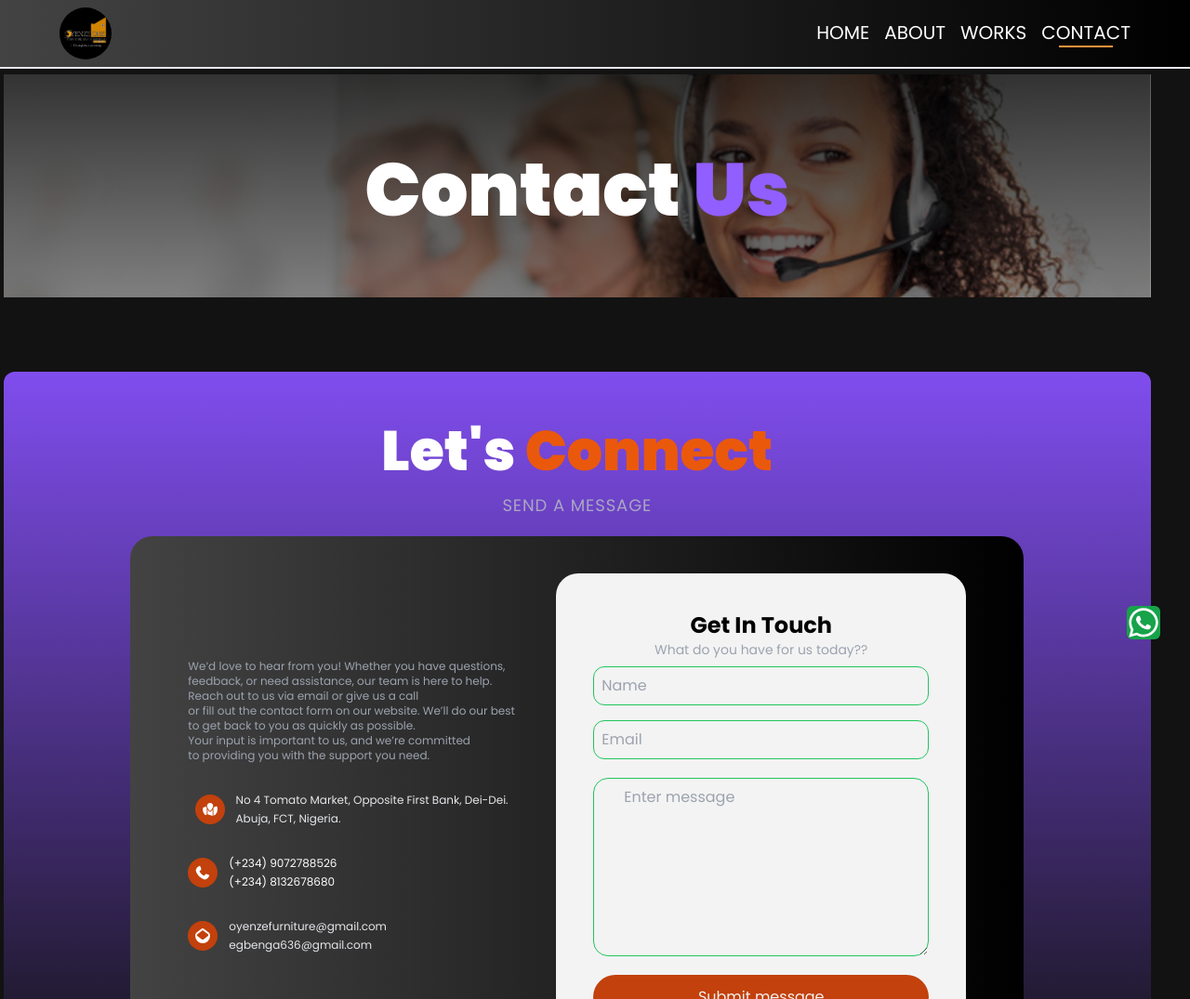
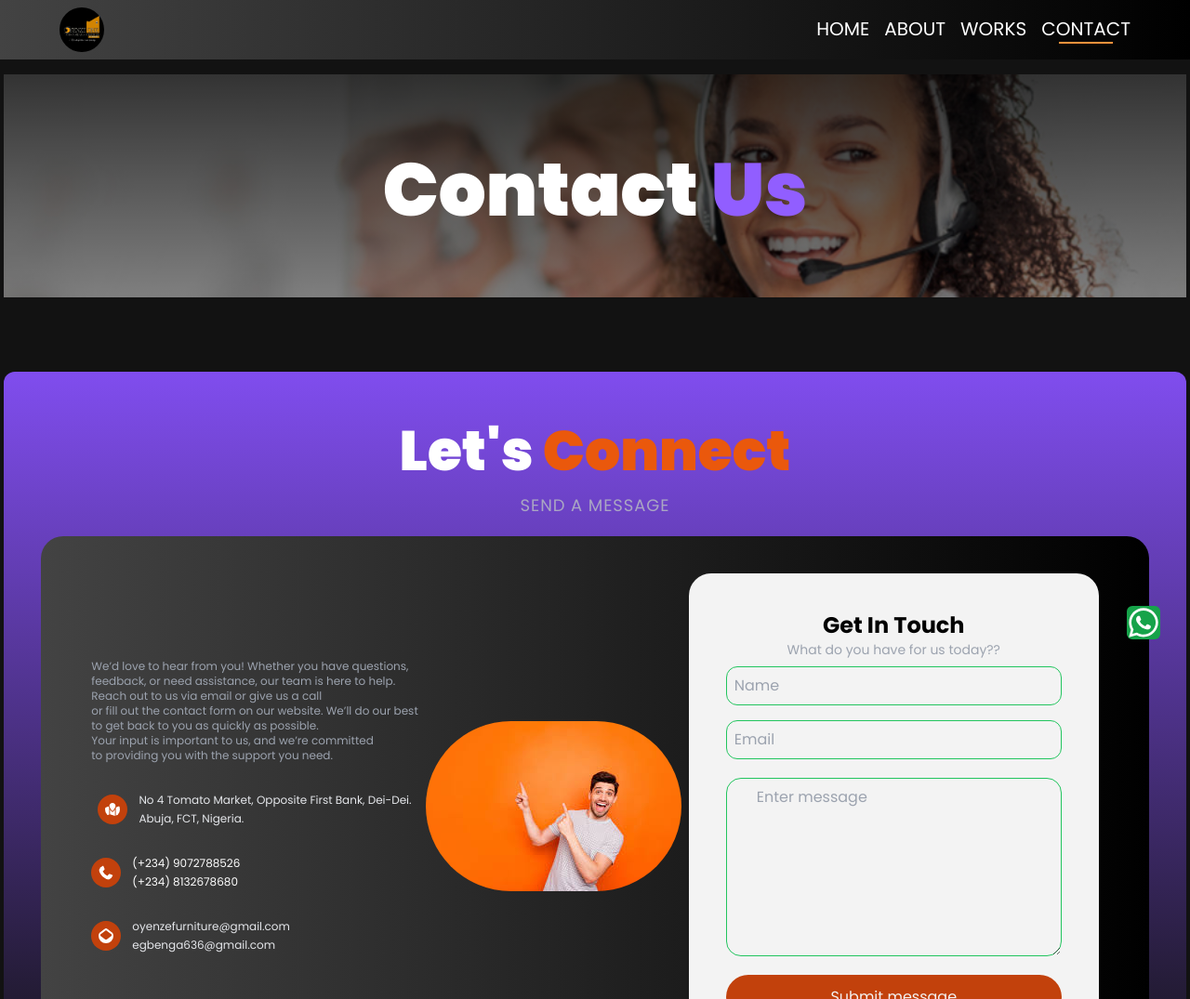
Before and after one commit to AniSmart-86/onyeze-one, a React (Vite) app in the folder client/: page /contact in a window 1280 px wide. Shown: the top 1075 px of the page at 93% size. Built offline with nearby package versions, Linux system fonts and the light colour scheme.

Commit message:
error-solved

```diff
--- a/client/index.html
+++ b/client/index.html
@@ -2,7 +2,7 @@
 <html lang="en">
   <head>
     <meta charset="UTF-8" />
-    <link rel="icon" type="image/svg+xml" href="" />
+    <link rel="icon" type="image/png" href="./favicon-16x16.png" />
     <meta name="viewport" content="width=device-width, initial-scale=1.0" />
     <title>Onyeze one</title>
   </head>
--- a/client/src/components/Intouch.jsx
+++ b/client/src/components/Intouch.jsx
@@ -62,13 +62,13 @@ const sendEmail = (e) => {
 
 
   return (
- <section className='mt-20 h-42'>
+ <section className='mt-20 w-full p-0'>
   <div className="flex flex-col justify-center items-center violet-gradient rounded-xl p-10">
     <h1 className={`${styles.sectionHeadText}`}>Let's <span className='text-orange-600'>Connect</span></h1>
     <p className={`${styles.sectionSubText}`}>Send a Message</p>
 
-    <div className='md:flex flex-wrap justify-evenly items-center md:w-5/6 black-gradient rounded-3xl p-10 mt-5'>
-      <div className='flex flex-col gap-8'>
+    <div className='flex flex-wrap justify-center items-center md:w-full black-gradient rounded-3xl p-10 mt-5 gap-2 md:gap-6'>
+      <div className='flex flex-col justify-center gap-8'>
         <p className='text-xs text-gray-400'>We’d love to hear from you! Whether you have questions, <br /> feedback, or need assistance, our team is here to help. <br /> Reach out to us via email or give us a call <br /> or fill out the contact form on our website. We’ll do our best <br/> to get back to you as quickly as possible. <br/> Your input is important to us, and we’re committed <br/> to providing you with the support you need. </p>
 
       <div className='flex justify-center items-center gap-3 '>
@@ -96,7 +96,7 @@ const sendEmail = (e) => {
 
       </div>
       <div>
-      <img className='rounded-xl my-5 md:hidden' src={img2} alt="" />
+      <img className='rounded-full' src={img2} alt="" />
       </div>
 
       <div className=''>
--- a/client/src/components/NavBar.jsx
+++ b/client/src/components/NavBar.jsx
@@ -9,8 +9,8 @@ const NavBar = () => {
   const [showMenu,setShowMenu] = useState(false)
   return (
     <>
-    <header className={`${styles.paddingX} flex justify-between items-center border-b-2 fixed top-0 right-0 left-0 h-auto py-2 z-50 black-gradient text-white`}>
-        <img className='w-14 rounded-full' src={logo} alt="Onyeze logo" />
+    <header className={`${styles.paddingX} flex justify-between items-center border-b-slate-50 fixed top-0 right-0 left-0 h-auto py-2 z-50 black-gradient text-white`}>
+        <img className='w-12 rounded-3xl' src={logo} alt="Onyeze logo" />
 
 <nav className=''>
 
@@ -38,7 +38,7 @@ const NavBar = () => {
 </nav>
 
 
-<FaBars onClick={()=>setShowMenu(true)} className=' cursor-pointer text-white size-8 md:hidden'/>
+<FaBars onClick={()=>setShowMenu(true)} className=' cursor-pointer text-white size-6 md:hidden'/>
     </header>
 
     <div className={`${showMenu ? 'fixed opacity-100 w-72 h-1/2' : 'opacity-0 h-0 w-0 translate-y-80'} md:hidden right-0 top-10 bottom-0 z-20 bg-[#662be7] rounded-2xl text-white transition-all duration-1000 ease-in-out`}>
--- a/client/src/index.css
+++ b/client/src/index.css
@@ -15,7 +15,7 @@
 body{
 justify-content: center;
 align-items: center;
-width: 97%;
+width: 100%;
 }
 
 .active hr{
--- a/client/src/pages/Contact.jsx
+++ b/client/src/pages/Contact.jsx
@@ -64,13 +64,13 @@ const sendEmail = (e) => {
 
 </section>
 
-<section className='mt-20 h-42'>
+<section className='mt-20 h-42 w-full'>
   <div className="flex flex-col justify-center items-center violet-gradient rounded-xl p-10">
     <h1 className={`${styles.sectionHeadText}`}>Let's <span className='text-orange-600'>Connect</span></h1>
     <p className={`${styles.sectionSubText}`}>Send a Message</p>
 
-    <div className='md:flex flex-wrap justify-evenly items-center md:w-5/6 black-gradient rounded-3xl p-10 mt-5'>
-      <div className='flex flex-col gap-8'>
+    <div className='flex flex-wrap justify-center items-center md:w-full black-gradient rounded-3xl p-10 mt-5 gap-2'>
+      <div className='flex flex-col justify-center gap-8'>
         <p className='text-xs text-gray-400'>We’d love to hear from you! Whether you have questions, <br /> feedback, or need assistance, our team is here to help. <br /> Reach out to us via email or give us a call <br /> or fill out the contact form on our website. We’ll do our best <br/> to get back to you as quickly as possible. <br/> Your input is important to us, and we’re committed <br/> to providing you with the support you need. </p>
 
       <div className='flex justify-center items-center gap-3 '>
@@ -98,7 +98,7 @@ const sendEmail = (e) => {
 
       </div>
       <div>
-      <img className='rounded-xl my-5 md:hidden' src={img2} alt="" />
+      <img className='rounded-full' src={img2} alt="" />
       </div>
 
       <div className=''>
```
Also changed, not shown: client/favicon-16x16.png (added).
